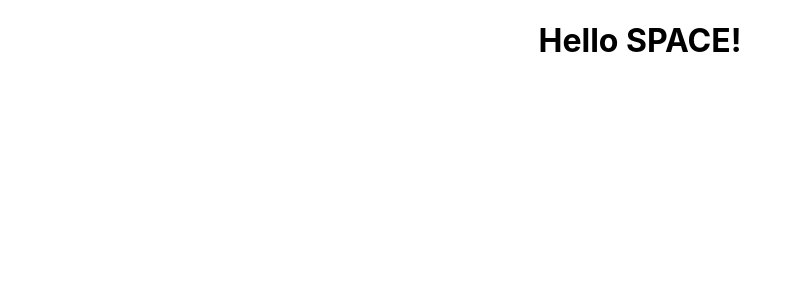
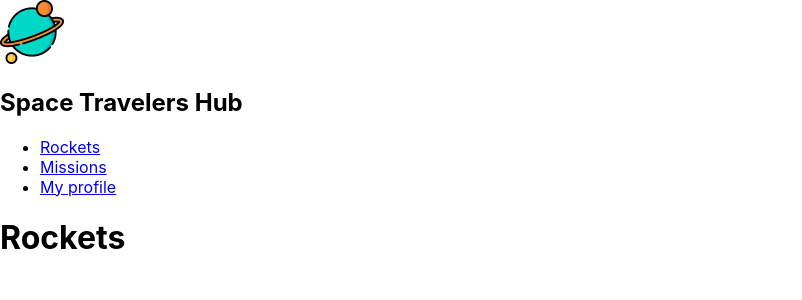
Before and after one commit to cancelei/Space-Travelers-Hub, a React (Create React App) app: page / in a window 1280 px wide. Shown: the top 300 px of the page, without its empty margins (0-802 px from the left). Built offline with nearby package versions, Linux system fonts and the light colour scheme.

Commit message:
Set up website header

```diff
--- a/package.json
+++ b/package.json
@@ -9,6 +9,7 @@
     "react": "^18.2.0",
     "react-dom": "^18.2.0",
     "react-redux": "^8.1.2",
+    "react-router-dom": "^6.14.2",
     "react-scripts": "5.0.1",
     "redux-logger": "^3.0.6",
     "web-vitals": "^2.1.4"
--- a/src/App.js
+++ b/src/App.js
@@ -1,11 +1,21 @@
+import { BrowserRouter as Router, Routes, Route } from 'react-router-dom';
 import React from 'react';
 import './styles/App.css';
+import NavBar from './components/navigation';
+import Missions from './pages/missions';
+import MyProfile from './pages/myProfile';
+import Rockets from './pages/rockets';
 
 function App() {
   return (
-    <div className="App">
-      <h1>Hello SPACE!</h1>
-    </div>
+    <Router>
+      <NavBar />
+      <Routes>
+        <Route path="/" element={<Rockets />} />
+        <Route path="/missions" element={<Missions />} />
+        <Route path="/myprofile" element={<MyProfile />} />
+      </Routes>
+    </Router>
   );
 }
 
--- /dev/null
+++ b/src/components/navigation.jsx
@@ -0,0 +1,26 @@
+import { Link } from 'react-router-dom';
+import logo from '../assets/logo.png';
+
+function NavBar() {
+  return (
+    <nav>
+      <div>
+        <img src={logo} alt="Space Travelers Hub" />
+        <h1>Space Travelers Hub</h1>
+        <ul>
+          <li>
+            <Link to="/">Rockets</Link>
+          </li>
+          <li>
+            <Link to="/missions">Missions</Link>
+          </li>
+          <li>
+            <Link to="/myprofile">My profile</Link>
+          </li>
+        </ul>
+      </div>
+    </nav>
+  );
+}
+
+export default NavBar;
--- /dev/null
+++ b/src/pages/missions.jsx
@@ -0,0 +1,7 @@
+const Missions = () => (
+  <div>
+    <h1>Missions</h1>
+  </div>
+);
+
+export default Missions;
--- /dev/null
+++ b/src/pages/myProfile.js
@@ -0,0 +1,7 @@
+const MyProfile = () => (
+  <div>
+    <h1>My Profile</h1>
+  </div>
+);
+
+export default MyProfile;
--- /dev/null
+++ b/src/pages/rockets.jsx
@@ -0,0 +1,7 @@
+const Rockets = () => (
+  <div>
+    <h1>Rockets</h1>
+  </div>
+);
+
+export default Rockets;
--- /dev/null
+++ b/src/styles/navStyles.css
@@ -0,0 +1,5 @@
+* {
+    margin: 0;
+    padding: 0;
+    box-sizing: border-box;
+}
```
Also changed, not shown: src/assets/logo.png (added), 1 other file (tests, documents, lock files or other folders).
